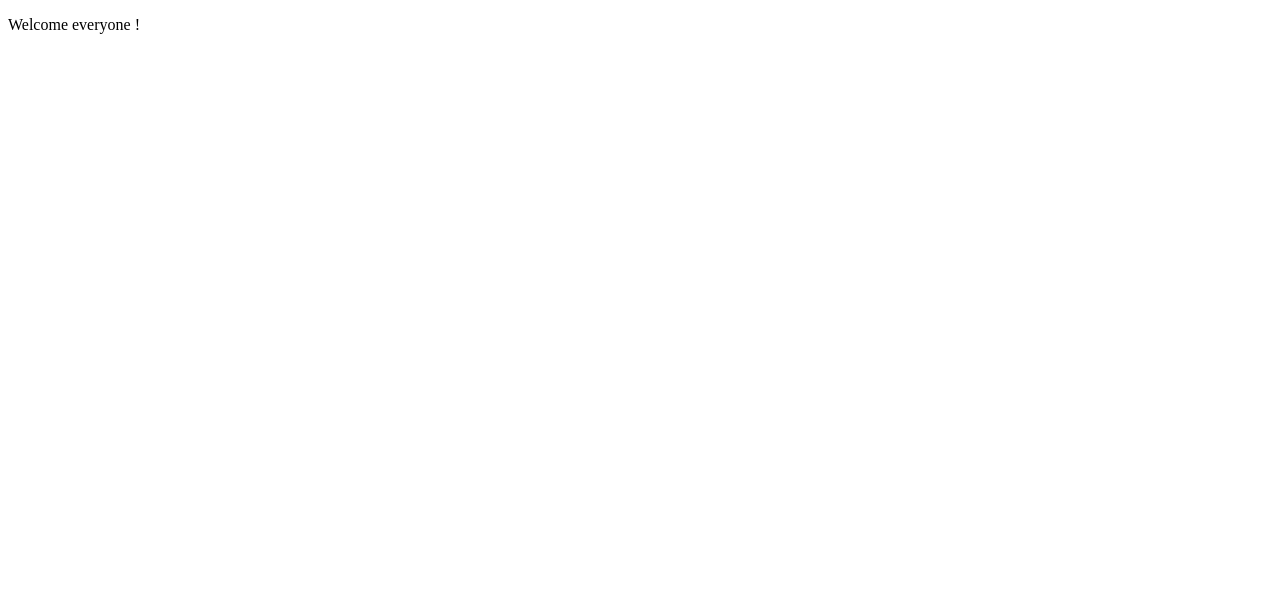
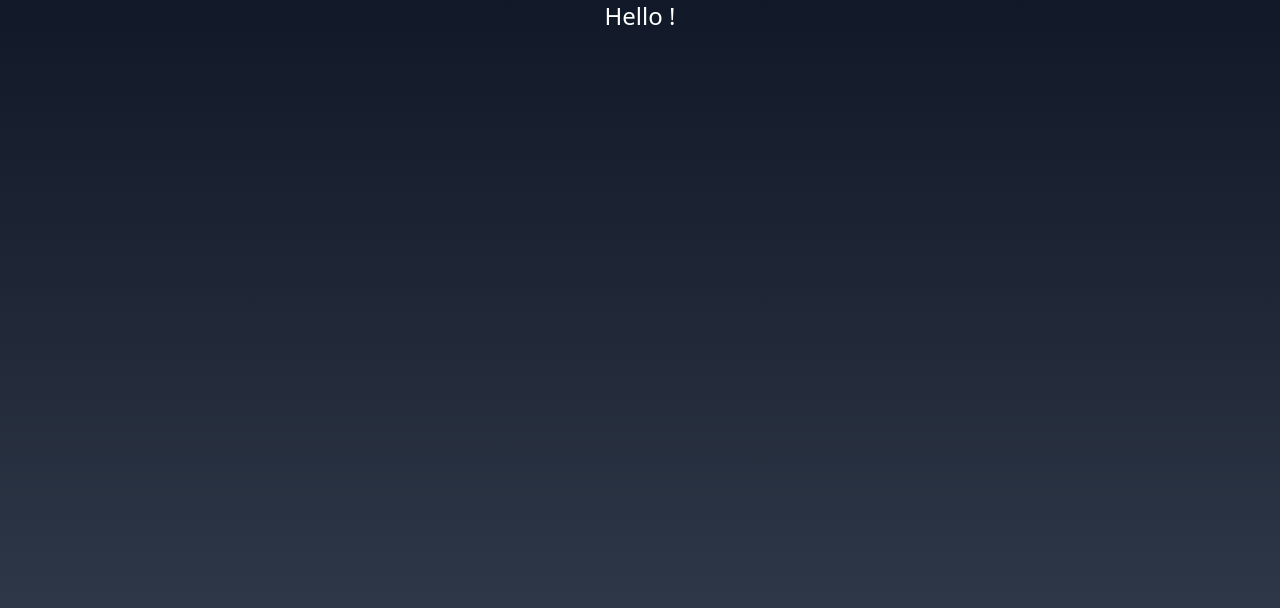
Before and after one commit to snlaight/url-shortener, a React (Create React App) app in the folder frontend/: page / in a window 1280 px wide. Shown: the top 608 px of the page. Built offline with nearby package versions, Linux system fonts and the light colour scheme.

Commit message:
scripts to install all repos created & basic home page design for frontend

```diff
--- /dev/null
+++ b/frontend/craco.config.js
@@ -0,0 +1,10 @@
+module.exports = {
+    style: {
+      postcss: {
+        plugins: [
+          require('tailwindcss'),
+          require('autoprefixer'),
+        ],
+      },
+    },
+  }
--- a/frontend/src/App.js
+++ b/frontend/src/App.js
@@ -1,11 +1,16 @@
+import "./index.css";
+import { Routes, Route } from "react-router-dom";
+import Home from "./components/home/home";
 
 function App() {
   return (
-    <div className="App">
-        <p>
-     Welcome everyone !
-        </p>
-
+    <div>
+      <Routes>
+        <Route
+          path="/"
+          element={<Home />}
+        />
+      </Routes>
     </div>
   );
 }
--- /dev/null
+++ b/frontend/src/components/home/home.js
@@ -0,0 +1,9 @@
+const Home =()=> {
+
+    return(
+        <div className="bg-gradient-to-b from-gray-900 to-gray-700 h-screen">
+        <h1 className="text-white text-2xl text-center" >Hello !</h1>
+        </div>
+    )
+}
+export default Home
--- /dev/null
+++ b/frontend/src/index.css
@@ -0,0 +1,3 @@
+@tailwind base;
+@tailwind components;
+@tailwind utilities;
--- a/frontend/src/index.js
+++ b/frontend/src/index.js
@@ -2,10 +2,14 @@ import React from 'react';
 import ReactDOM from 'react-dom';
 import App from './App';
 import reportWebVitals from './reportWebVitals';
+import { BrowserRouter } from 'react-router-dom';
+
 
 ReactDOM.render(
   <React.StrictMode>
+    <BrowserRouter>
     <App />
+    </BrowserRouter>
   </React.StrictMode>,
   document.getElementById('root')
 );
--- /dev/null
+++ b/frontend/tailwind.config.js
@@ -0,0 +1,11 @@
+module.exports = {
+  purge: ['./src/**/*.{js,jsx,ts,tsx}', './public/index.html'],
+   darkMode: false, // or 'media' or 'class'
+   theme: {
+     extend: {},
+   },
+   variants: {
+     extend: {},
+   },
+   plugins: [],
+ }
--- a/package.json
+++ b/package.json
@@ -6,6 +6,9 @@
   "scripts": {
     "client": "npm start --prefix frontend",
     "server": "npm start --prefix backend",
+    "install:client": "npm install --prefix frontend",
+    "install:server": "npm install --prefix backend",
+    "install-all":"concurrently --kill-others-on-fail \"npm run install:server\" \"npm run install:client\"",
     "start-all": "concurrently --kill-others-on-fail \"npm run server\" \"npm run client\"",
     "test": "echo \"Error: no test specified\" && exit 1"
   },
```
Also changed, not shown: frontend/package.json (+11 -3 lines), 2 other files (tests, documents, lock files or other folders).
